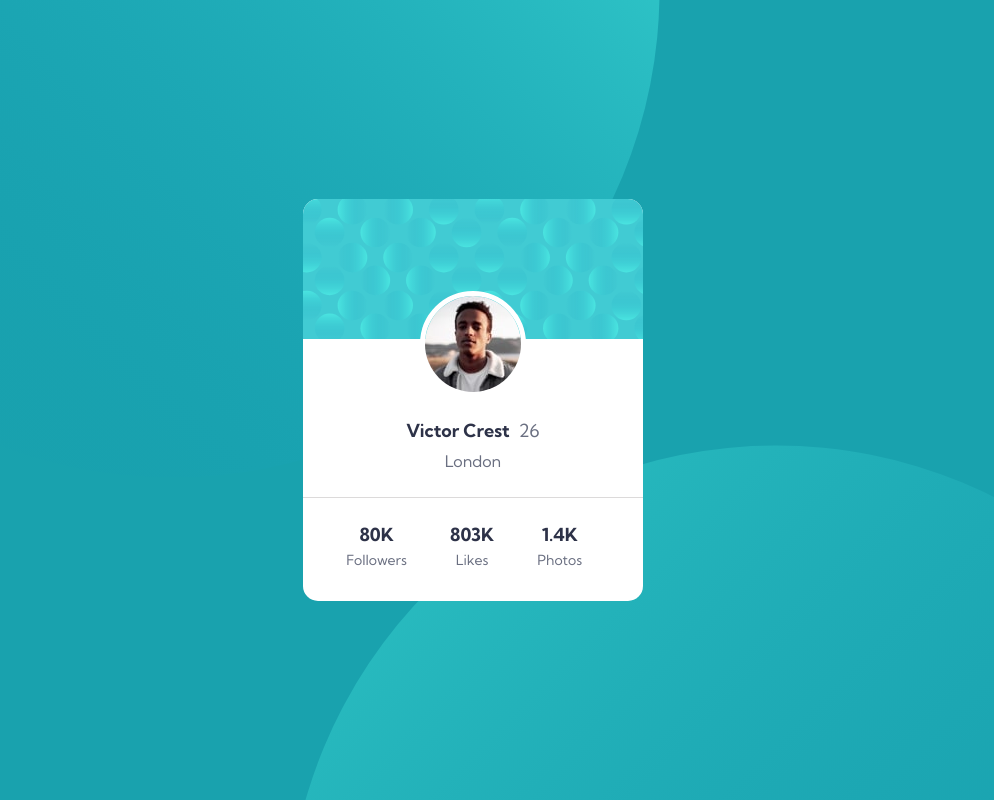
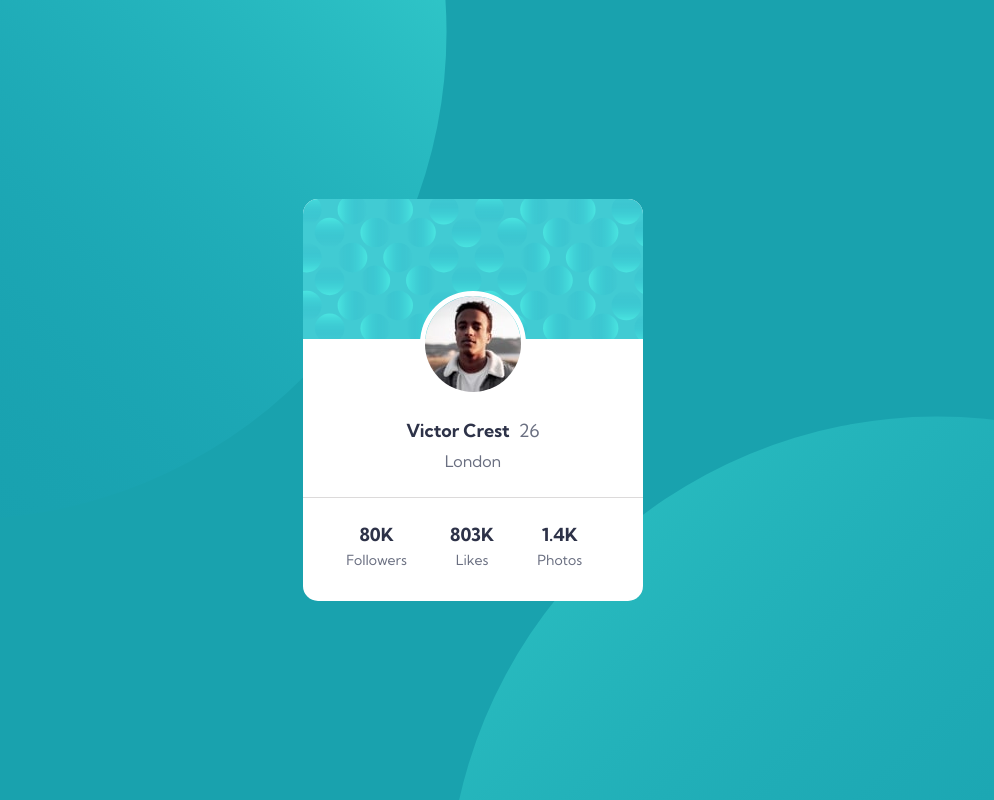
Before and after one commit to Walid-Gs/profile-card-componenet, a plain HTML site: page index.html in a window 1280 px wide. Shown: the whole page, without its empty margins (167-1161 px from the left). Drawn offline with Linux system fonts and the light colour scheme.

Commit message:
Update style.css

```diff
--- a/style.css
+++ b/style.css
@@ -19,10 +19,12 @@
 
 body {
   font-family: var(--primary-font);
-  height: 100vh;
-  background-color: var(--dark-cyan);
-  background: -50% -500px no-repeat url(/images/bg-pattern-top.svg),
-    150% -250% no-repeat url(/images/bg-pattern-bottom.svg), var(--dark-cyan);
+   min-height: 100vh;
+  background: url(./images/bg-pattern-top.svg),
+    url(./images/bg-pattern-bottom.svg);
+  background-position: right 52vw bottom 35vh, left 48vw top 52vh;
+  background-repeat: no-repeat, no-repeat;
+  background-color: hsl(185deg, 75%, 39%);
   display: flex;
   justify-content: center;
   align-items: center;
```
